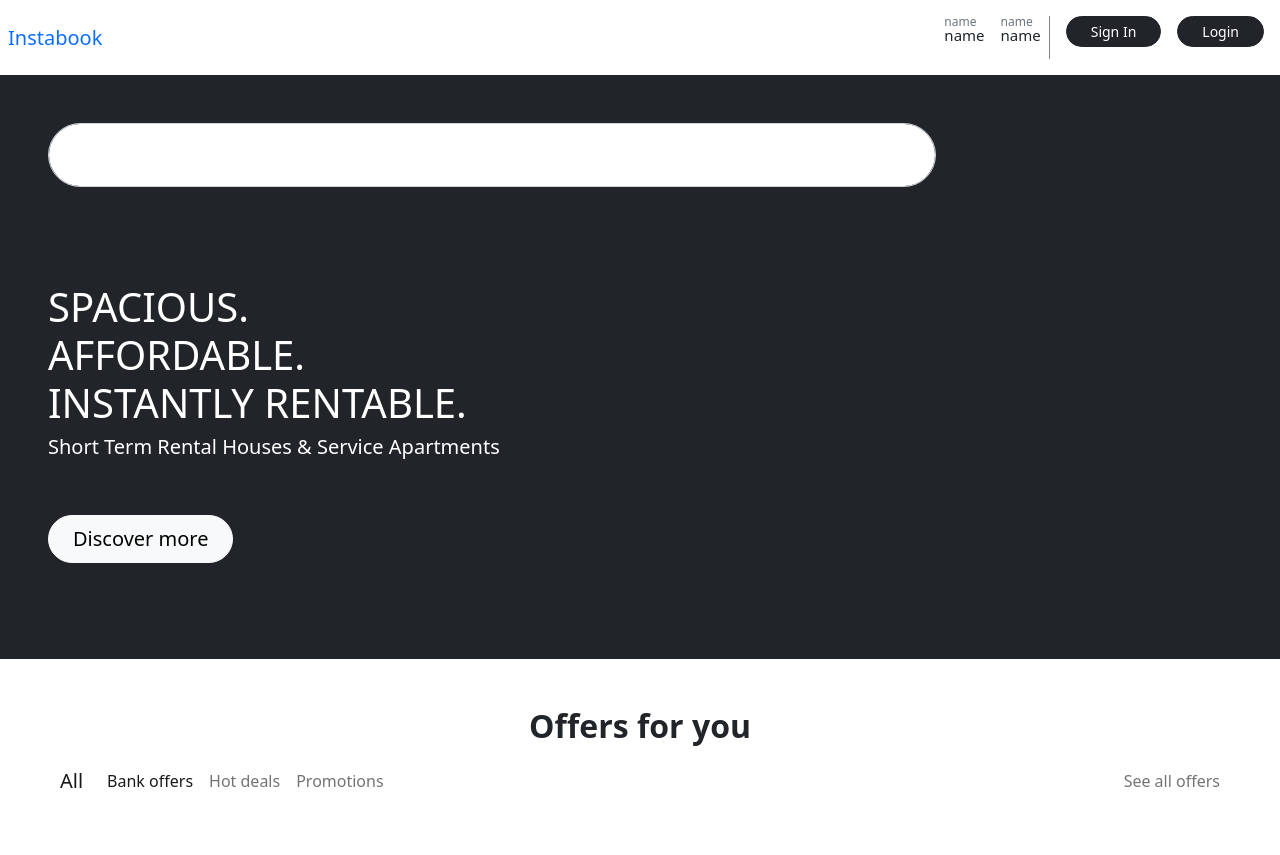
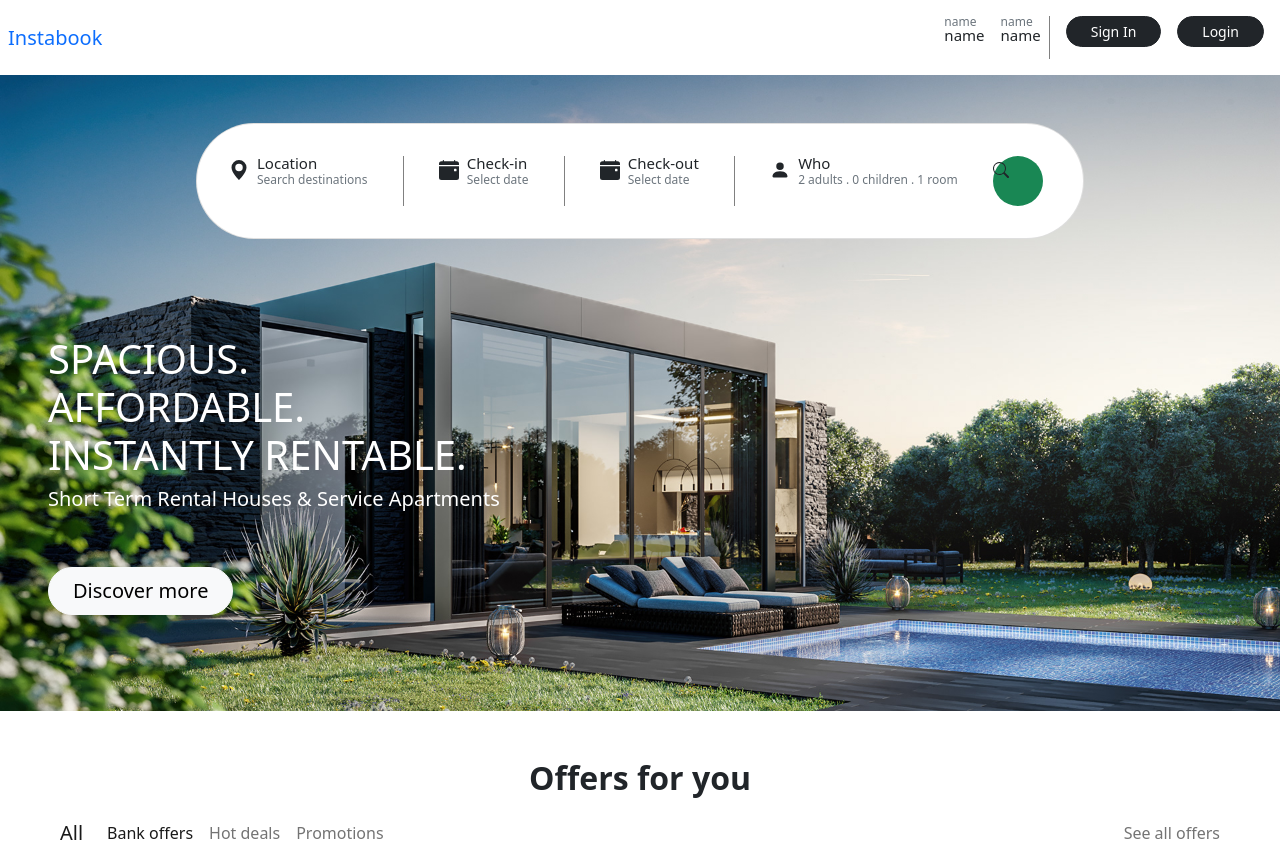
Before and after one commit to priscy-d/instabook, a Flask app: page / in a window 1280 px wide. Shown: the top 855 px of the page. Run offline with Flask 3, Linux system fonts and the light colour scheme.

Commit message:
some more components added

```diff
--- a/app/__init__.py
+++ b/app/__init__.py
@@ -1,14 +1,26 @@
-
 from flask import render_template
 
 from flask import Flask
 
+app = Flask(__name__, template_folder='templates')
 
-app = Flask(__name__, template_folder='templates')
+data = [
+    {'title': "Location", 'subtitle': 'Search destinations', "icon": "bi bi-geo-alt-fill",
+     'path': "M8 16s6-5.686 6-10A6 6 0 0 0 2 6c0 4.314 6 10 6 10m0-7a3 3 0 1 1 0-6 3 3 0 0 1 0 6"},
+    {'title': "Check-in", 'subtitle': 'Select date', "icon": "bi bi-calendar-event-fill",
+     'path': "M4 .5a.5.5 0 0 0-1 0V1H2a2 2 0 0 0-2 2v1h16V3a2 2 0 0 0-2-2h-1V.5a.5.5 0 0 0-1 0V1H4zM16 14V5H0v9a2 2 0 0 0 2 2h12a2 2 0 0 0 2-2m-3.5-7h1a.5.5 0 0 1 .5.5v1a.5.5 0 0 1-.5.5h-1a.5.5 0 0 1-.5-.5v-1a.5.5 0 0 1 .5-.5"},
+    {'title': "Check-out", 'subtitle': 'Select date', "icon": "bi bi-calendar-event-fill",
+     'path': "M4 .5a.5.5 0 0 0-1 0V1H2a2 2 0 0 0-2 2v1h16V3a2 2 0 0 0-2-2h-1V.5a.5.5 0 0 0-1 0V1H4zM16 14V5H0v9a2 2 0 0 0 2 2h12a2 2 0 0 0 2-2m-3.5-7h1a.5.5 0 0 1 .5.5v1a.5.5 0 0 1-.5.5h-1a.5.5 0 0 1-.5-.5v-1a.5.5 0 0 1 .5-.5"},
+    {'title': "Who", 'subtitle': '2 adults . 0 children . 1 room', "icon": "bi bi-person-fill",
+     'path': "M3 14s-1 0-1-1 1-4 6-4 6 3 6 4-1 1-1 1zm5-6a3 3 0 1 0 0-6 3 3 0 0 0 0 6"}
+]
+
+
 
 @app.route('/')
 def main():
-    return render_template("landing.html")
+    return render_template("landing.html", data=data)
+
 
 @app.route('/signup')
 def signup():
--- a/app/templates/landing.html
+++ b/app/templates/landing.html
@@ -1,10 +1,45 @@
 {% extends 'layout.html' %}
 {% block content %}
 <div>
-    <div class="container-fluid min-vh-75 bg-dark p-5">
-        <div class="input-group input-group-lg w-75  ">
-            <input type="text" class="form-control p-3 rounded-pill d-flex justify-content-center"
-                   aria-label="Dollar amount (with dot and two decimal places)">
+    <div class="container-fluid min-vh-75 bg-dark p-5"
+         style=" background-image: url('{{ url_for('static', filename='Villa.png') }}'); background-size: cover; background-repeat: no-repeat; background-position:center;">
+
+        <div class="card w-75 mx-auto p-3 rounded-pill ">
+            <div class="card-body">
+
+                <div class="d-flex justify-content-between">
+                    {% for item in data %}
+                    <div class="d-flex flex-row">
+                       <span class="pe-2">
+                            <svg xmlns="http://www.w3.org/2000/svg" width="20" height="20" fill="currentColor"
+                                 class="{{item.icon}}" viewBox="0 0 16 16">
+                              <path d="{{item.path}} "/>
+                            </svg>
+                       </span>
+
+                        <span>
+                             <p class="text-dark lh-1" style="font-size:15px">{{item.title}}<br> <span
+                                     class="text-secondary"
+                                     style="font-size:12px">{{item.subtitle}}</span> </p>
+                        </span>
+
+
+                    </div>
+                    {% if not loop.last %}
+                    <div class='mx-2' style="border-left:1px solid grey; height:inherit"></div>
+                    {% else %}
+                    <div class='mx-2 rounded-circle bg-success' style="border:1px solid none; height:50px; width:50px">
+                        <svg xmlns="http://www.w3.org/2000/svg" width="16" height="16" fill="currentColor"
+                             class="bi bi-search" viewBox="0 0 16 16">
+                            <path d="M11.742 10.344a6.5 6.5 0 1 0-1.397 1.398h-.001q.044.06.098.115l3.85 3.85a1 1 0 0 0 1.415-1.414l-3.85-3.85a1 1 0 0 0-.115-.1zM12 6.5a5.5 5.5 0 1 1-11 0 5.5 5.5 0 0 1 11 0"/>
+                        </svg>
+                    </div>
+                    {% endif %}
+                    {% endfor %}
+                </div>
+
+
+            </div>
         </div>
 
         <div class="py-5 mt-5">
@@ -42,9 +77,9 @@
         </nav>
 
         <div class="row py-5">
-            <div class="col-sm-6 mb-3 mb-sm-0 rounded-5">
-                <div class="card text-bg-dark">
-                    <img src="..." class="card-img" alt="...">
+            <div class="col-sm-6 mb-3 mb-sm-0 ">
+                <div class="card text-bg-dark rounded-5">
+                    <img class="card-img" src="{{ url_for('static', filename='Villa.png') }}" alt="Image">
                     <div class="card-img-overlay">
                         <p class="card-text"><small>Last updated 3 mins ago</small></p>
                     </div>
@@ -86,7 +121,7 @@
                         aria-controls="navbarText" aria-expanded="false" aria-label="Toggle navigation">
                     <span class="navbar-toggler-icon"></span>
                 </button>
-                <div class="collapse navbar-collapse" >
+                <div class="collapse navbar-collapse">
                     <ul class="navbar-nav me-auto mb-2 mb-lg-0">
                         <li class="nav-item">
                             <a class="nav-link active" aria-current="page" href="#">Bank offers</a>
```
Also changed, not shown: app/models/user.py (+7 -0 lines), app/static/Villa.png (added).
